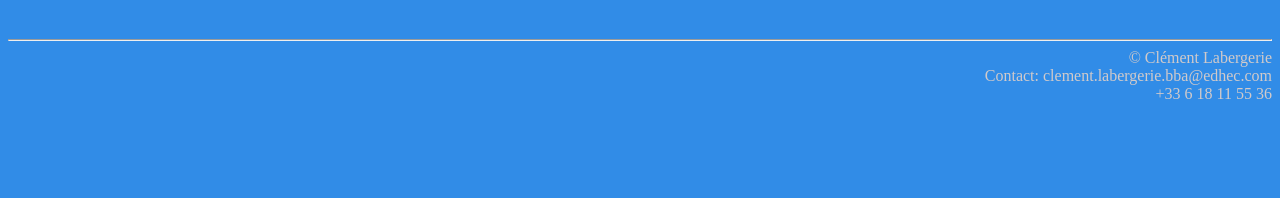
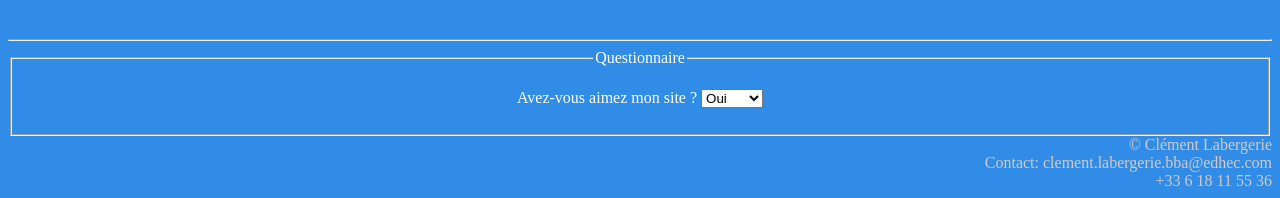
Before and after one commit to Labergerie/LAB, a plain HTML site: page index.html in a window 1280 px wide. Shown: the part 1972-2170 px from the top of the page. Before the commit the page ends 2083 px from the top, so only its background shows below. Drawn offline with Linux system fonts and the light colour scheme.

Commit message:
Hackathon

```diff
--- a/index.html
+++ b/index.html
@@ -59,6 +59,18 @@
 </p>
 <br>
 <hr>
+<fieldset id="forms__select">
+              <legend>Questionnaire</legend>
+              <p>
+                <label for="select">Avez-vous aimez mon site ?</label>
+                <select id="select">
+                  <optgroup label="Option Group">
+                    <option>Oui</option>
+                    <option>Non</option>
+                  </optgroup>
+                </select>
+              </p>
+            </fieldset>
 <font color="#d1caca">
   <footer align="right">© Clément Labergerie<br>
     Contact: clement.labergerie.bba@edhec.com<br>
```
